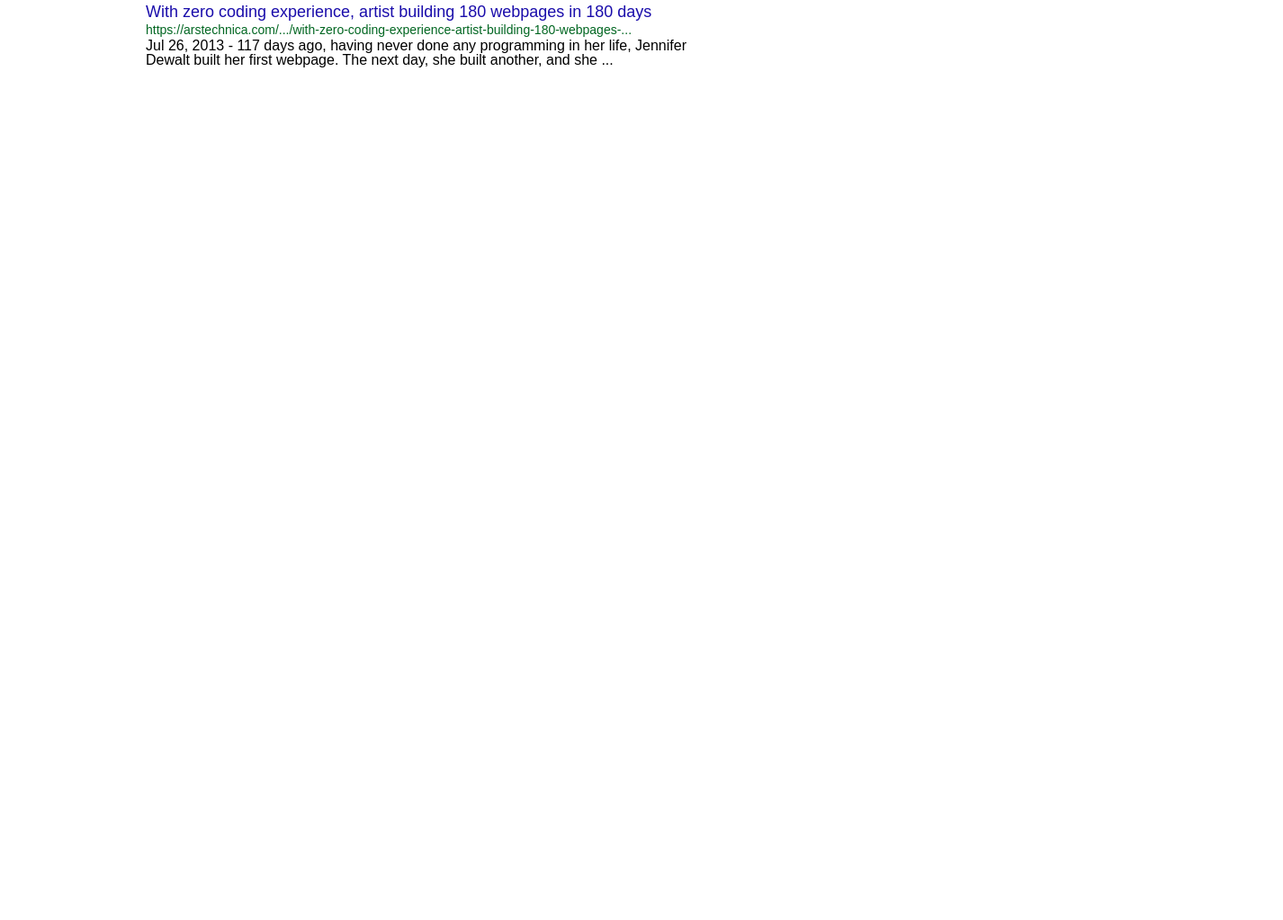
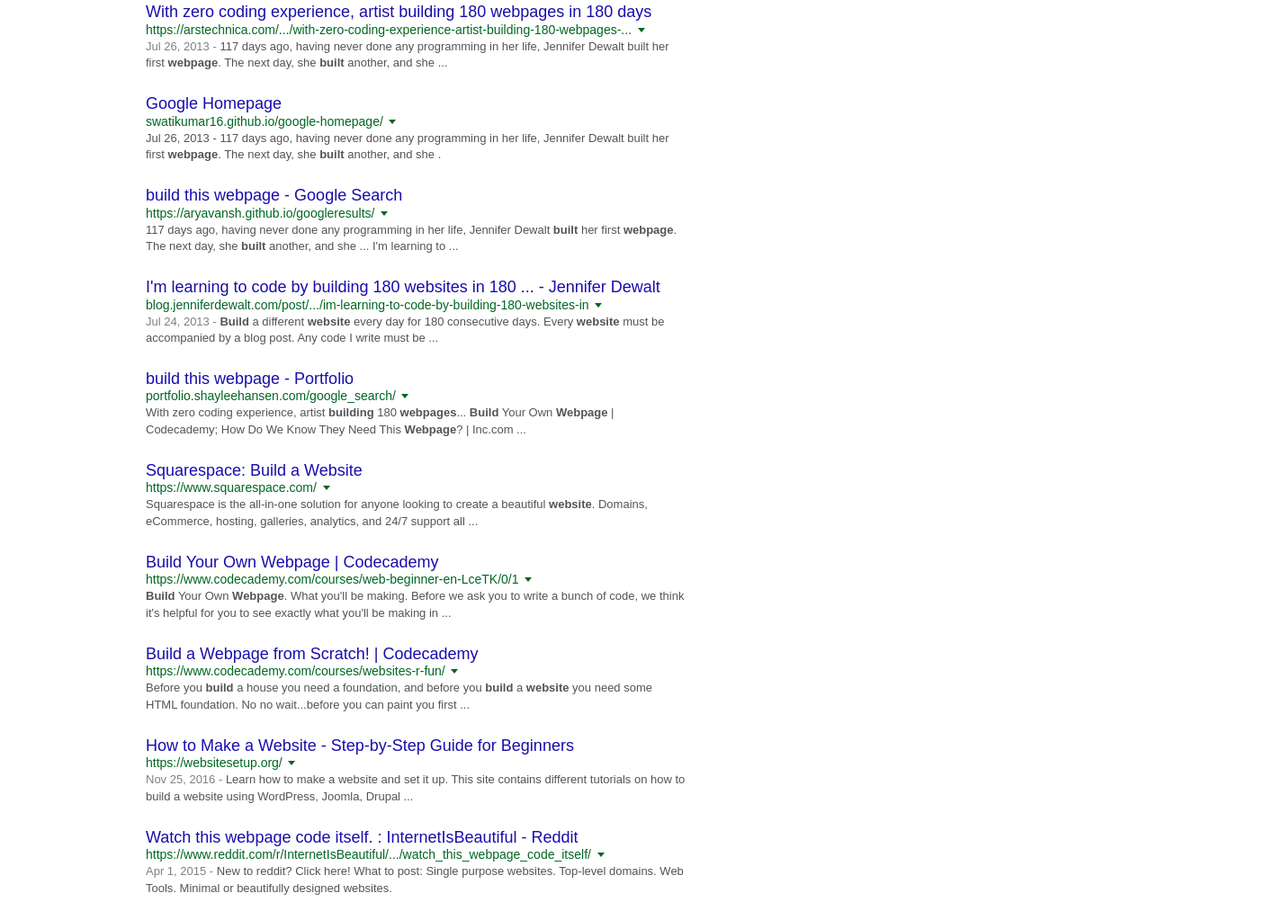
Before and after one commit to szpakk/google-homepage, a plain HTML site: page index.html in a window 1280 px wide. Shown: the part 173-1196 px from the top of the page at 90% size, 1426 px wide, since content can reach past the window. Before the commit the page ends 800 px from the top, so only its background shows below. Drawn offline with Linux system fonts and the light colour scheme.

Commit message:
Finish search result section

```diff
--- a/index.html
+++ b/index.html
@@ -66,53 +66,81 @@
 				<h2><a href="https://arstechnica.com/information-technology/2013/07/with-zero-coding-experience-artist-building-180-webpages-in-180-days/">With zero coding experience, artist building 180 webpages in 180 days</a></h2>
 				<div class="link">
 					<h3>https://arstechnica.com/.../with-zero-coding-experience-artist-building-180-webpages-...</h3>
+					<a class="cache" href=""><span class="triangle"></span></a>
 				</div>
-				<p>Jul 26, 2013 - 117 days ago, having never done any programming in her life, Jennifer Dewalt built her first webpage. The next day, she built another, and she ...</p>
+				<p class="description"><span class="date">Jul 26, 2013 - </span>117 days ago, having never done any programming in her life, Jennifer Dewalt built her first <em>webpage</em>. The next day, she <em>built</em> another, and she ...</p>
 			</div>
 			<div class="search-result">
-				<h2></h2>
-				<h3></h3>
-				<p></p>
+				<h2><a href="http://swatikumar16.github.io/google-homepage/">Google Homepage</a></h2>
+				<div class="link">
+					<h3>swatikumar16.github.io/google-homepage/</h3>
+					<a class="cache" href=""><span class="triangle"></span></a>
+				</div>
+				<p class="description">Jul 26, 2013 - 117 days ago, having never done any programming in her life, Jennifer Dewalt built her first <em>webpage</em>. The next day, she <em>built</em> another, and she .</p>
 			</div>
 			<div class="search-result">
-				<h2></h2>
-				<h3></h3>
-				<p></p>
+				<h2><a href="https://aryavansh.github.io/googleresults/">build this webpage - Google Search</a></h2>
+				<div class="link">
+					<h3>https://aryavansh.github.io/googleresults/</h3>
+					<a class="cache" href=""><span class="triangle"></span></a>
+				</div>
+				<p class="description">117 days ago, having never done any programming in her life, Jennifer Dewalt <em>built</em> her first <em>webpage</em>. The next day, she <em>built</em> another, and she ... I'm learning to ...</p>
 			</div>
 			<div class="search-result">
-				<h2></h2>
-				<h3></h3>
-				<p></p>
+				<h2><a href="http://blog.jenniferdewalt.com/post/56319597560/im-learning-to-code-by-building-180-websites-in">I'm learning to code by building 180 websites in 180 ... - Jennifer Dewalt</a></h2>
+				<div class="link">
+					<h3>blog.jenniferdewalt.com/post/.../im-learning-to-code-by-building-180-websites-in</h3>
+					<a class="cache" href=""><span class="triangle"></span></a>
+				</div>
+				<p class="description"><span class="date">Jul 24, 2013 - </span><em>Build</em> a different <em>website</em> every day for 180 consecutive days. Every <em>website</em> must be accompanied by a blog post. Any code I write must be ...</p>
 			</div>
 			<div class="search-result">
-				<h2></h2>
-				<h3></h3>
-				<p></p>
+				<h2><a href="http://portfolio.shayleehansen.com/google_search/">build this webpage - Portfolio</a></h2>
+				<div class="link">
+					<h3>portfolio.shayleehansen.com/google_search/</h3>
+					<a class="cache" href=""><span class="triangle"></span></a>
+				</div>
+				<p class="description">With zero coding experience, artist <em>building</em> 180 <em>webpages</em>... <em>Build</em> Your Own <em>Webpage</em> | Codecademy; How Do We Know They Need This <em>Webpage</em>? | Inc.com ...</p>
 			</div>
 			<div class="search-result">
-				<h2></h2>
-				<h3></h3>
-				<p></p>
+				<h2><a href="https://www.squarespace.com/">Squarespace: Build a Website</a></h2>
+				<div class="link">
+					<h3>https://www.squarespace.com/</h3>
+					<a class="cache" href=""><span class="triangle"></span></a>
+				</div>
+				<p class="description">Squarespace is the all-in-one solution for anyone looking to create a beautiful <em>website</em>. Domains, eCommerce, hosting, galleries, analytics, and 24/7 support all ...</p>
 			</div>
 			<div class="search-result">
-				<h2></h2>
-				<h3></h3>
-				<p></p>
+				<h2><a href="https://www.codecademy.com/courses/web-beginner-en-LceTK/0/1">Build Your Own Webpage | Codecademy</a></h2>
+				<div class="link">
+					<h3>https://www.codecademy.com/courses/web-beginner-en-LceTK/0/1</h3>
+					<a class="cache" href=""><span class="triangle"></span></a>
+				</div>
+				<p class="description"><em>Build</em> Your Own <em>Webpage</em>. What you'll be making. Before we ask you to write a bunch of code, we think it's helpful for you to see exactly what you'll be making in ...</p>
 			</div>
 			<div class="search-result">
-				<h2></h2>
-				<h3></h3>
-				<p></p>
+				<h2><a href="https://www.codecademy.com/courses/websites-r-fun/">Build a Webpage from Scratch! | Codecademy</a></h2>
+				<div class="link">
+					<h3>https://www.codecademy.com/courses/websites-r-fun/</h3>
+					<a class="cache" href=""><span class="triangle"></span></a>
+				</div>
+				<p class="description">Before you <em>build</em> a house you need a foundation, and before you <em>build</em> a <em>website</em> you need some HTML foundation. No no wait...before you can paint you first ...</p>
 			</div>
 			<div class="search-result">
-				<h2></h2>
-				<h3></h3>
-				<p></p>
+				<h2><a href="https://websitesetup.org/">How to Make a Website - Step-by-Step Guide for Beginners</a></h2>
+				<div class="link">
+					<h3>https://websitesetup.org/</h3>
+					<a class="cache" href=""><span class="triangle"></span></a>
+				</div>
+				<p class="description"><span class="date">Nov 25, 2016 - </span>Learn how to make a website and set it up. This site contains different tutorials on how to build a website using WordPress, Joomla, Drupal ...</p>
 			</div>
 			<div class="search-result">
-				<h2></h2>
-				<h3></h3>
-				<p></p>
+				<h2><a href="https://www.reddit.com/r/InternetIsBeautiful/.../watch_this_webpage_code_itself/">Watch this webpage code itself. : InternetIsBeautiful - Reddit</a></h2>
+				<div class="link">
+					<h3>https://www.reddit.com/r/InternetIsBeautiful/.../watch_this_webpage_code_itself/</h3>
+					<a class="cache" href=""><span class="triangle"></span></a>
+				</div>
+				<p class="description"><span class="date">Apr 1, 2015 - </span>New to reddit? Click here! What to post: Single purpose websites. Top-level domains. Web Tools. Minimal or beautifully designed websites.</p>
 			</div>
 		</div>
 	</div>
--- a/styles/style.css
+++ b/styles/style.css
@@ -5,6 +5,7 @@
 
 body {
 	font-family: arial, sans-serif;
+	font-size: 13px;
 }
 
 h2 {
@@ -15,6 +16,17 @@ h2 {
 h3 {
 	font-size: 14px;
 	color: #006621;
+	display: inline;
+}
+
+em {
+	font-weight: bold;
+}
+
+.description {
+	line-height: 1.4;
+	word-wrap: break-word;
+	color: #545454;
 }
 
 .site-top {
@@ -120,7 +132,6 @@ button.search-image {
 	top: 7px;
 	border: 1px solid rgb(66, 133, 244);
     border-radius: 2px;
-    font-size: 13px;
     padding: 0 12px;
 	height: 30px;
 	line-height: 28px;
@@ -136,7 +147,6 @@ button.search-image {
 }
 
 .navbar {
-	width: 100%;
 	display: block;
 	padding-left: 146px;
 	border-bottom: 1px solid rgb(235, 235, 235);
@@ -150,7 +160,6 @@ button.search-image {
 .navlink {
 	display: inline-block;
 	padding: 25px 0 12px 0;
-	font-size: 13px;
 }
 
 .navlink-active {
@@ -219,7 +228,11 @@ a.nav-tools:active {
 .results {
 	margin-left: 146px;
 	padding-left: 16px;
-	width: 634px;
+	width: 600px;
+}
+
+.search-result {
+	margin-bottom: 26px;
 }
 
 .search-details {
@@ -229,7 +242,6 @@ a.nav-tools:active {
 
 .search-details p {
 	color: rgb(128, 128, 128);
-	font-size: 13px;
 }
 
 .search-results {
@@ -253,3 +265,23 @@ h2 a:visited {
 	height: 18px;
 	line-height: 16px;
 }
+
+.date {
+	color: #808080;
+}
+
+.cache {
+	display: inline-block;
+}
+
+.triangle {
+	border-top-color: #006621;
+	border-bottom-color: #006621;
+	border-left-color: transparent;
+	border-right-color: transparent;
+	border-width: 5px 4px 0 4px;
+	border-style: solid;
+	margin-left: 3px;
+	position: relative;
+	top: 10px;
+}
```
